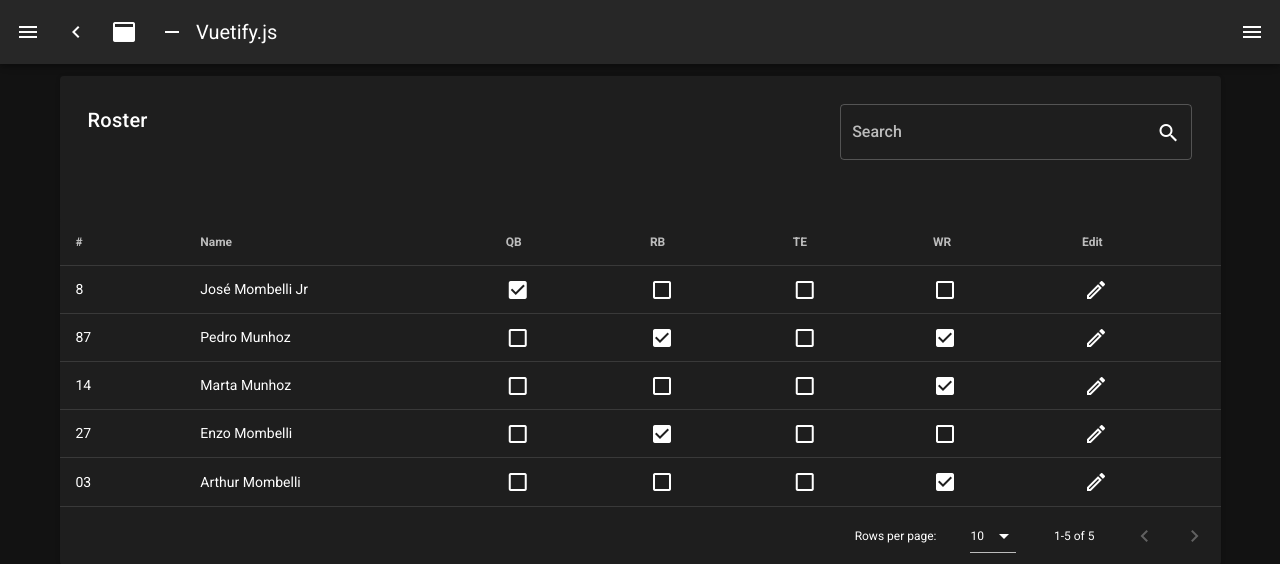
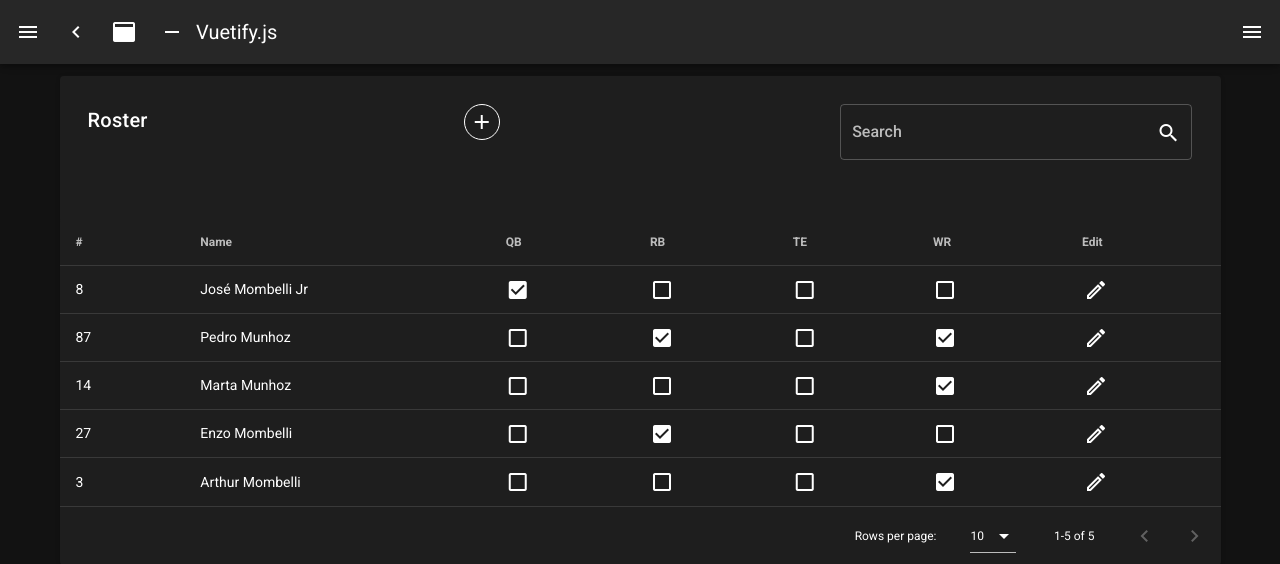
Before and after one commit to pedr-munhoz/football-manager-web-app, a Nuxt app: page /roster in a window 1280 px wide. Shown: the top 564 px of the page. Built offline with nearby package versions, Linux system fonts and the light colour scheme.

Commit message:
PlayerDialog suports both create and update

```diff
--- a/components/PlayerDialog.vue
+++ b/components/PlayerDialog.vue
@@ -1,13 +1,17 @@
 <template>
   <v-dialog v-model="dialog" width="640px">
     <template #activator="{ on }">
-      <v-btn icon small v-on="on">
+      <v-btn v-if="editMode" icon small v-on="on">
         <v-icon>mdi-pencil-outline</v-icon>
+      </v-btn>
+      <v-btn v-else icon outlined v-on="on">
+        <v-icon>mdi-plus</v-icon>
       </v-btn>
     </template>
     <v-card>
+      <v-form @submit.prevent="confirm()">
         <v-card-title>
-        Edit player
+          {{ editMode ? 'Edit player' : 'Create Player' }}
           <v-spacer />
           <v-btn small color="red" icon @click="close()">
             <v-icon>mdi-close-thick</v-icon>
@@ -20,10 +24,11 @@
         </v-card-text>
         <v-card-actions>
           <v-spacer />
-        <v-btn outlined @click="confirm()">
+          <v-btn type="submit" outlined>
             <v-icon>mdi-check-bold</v-icon>
           </v-btn>
         </v-card-actions>
+      </v-form>
     </v-card>
   </v-dialog>
 </template>
@@ -35,13 +40,18 @@ export default {
   props: {
     oldName: {
       type: String,
-      required: true,
+      required: false,
       default: '',
     },
     oldNumber: {
       type: String,
+      required: false,
+      default: '',
+    },
+    editMode: {
+      type: Boolean,
       required: true,
-      default: '',
+      default: true,
     },
   },
 
@@ -52,18 +62,24 @@ export default {
   }),
 
   mounted() {
-    this.name = this.oldName
-    this.number = this.oldNumber
+    this.name = this.oldName;
+    this.number = this.oldNumber;
   },
 
   methods: {
     close() {
-      this.dialog = false
+      this.dialog = false;
     },
     confirm() {
-      this.$emit('update', { name: this.name, number: this.number })
-      this.close()
+      this.$emit('confirm', { name: this.name, number: this.number });
+
+      if (!this.editMode) {
+        this.name = '';
+        this.number = '';
+      }
+
+      this.close();
     },
   },
-}
+};
 </script>
--- a/pages/roster.vue
+++ b/pages/roster.vue
@@ -4,7 +4,9 @@
       <v-container>
         <v-row>
           <v-col>Roster</v-col>
-          <v-col />
+          <v-col>
+            <player-dialog :edit-mode="false" @confirm="create($event)" />
+          </v-col>
           <v-col>
             <v-text-field
               v-model="dataTable.search"
@@ -18,7 +20,7 @@
     </v-card-title>
     <v-data-table
       :headers="dataTable.headers"
-      :items="fields"
+      :items="players"
       :search="dataTable.search"
     >
       <template #item.isQb="{ item }">
@@ -37,7 +39,8 @@
         <player-dialog
           :old-name="item.name"
           :old-number="item.number"
-          @update="update(item, $event)"
+          edit-mode
+          @confirm="update(item, $event)"
         />
       </template>
     </v-data-table>
@@ -45,7 +48,7 @@
 </template>
 
 <script>
-import PlayerDialog from '@/components/PlayerDialog.vue'
+import PlayerDialog from '@/components/PlayerDialog.vue';
 
 export default {
   components: {
@@ -65,13 +68,9 @@ export default {
       ],
       search: '',
     },
-  }),
-
-  computed: {
-    fields() {
-      return [
+    players: [
       {
-          id: '1',
+        id: 1,
         number: '8',
         name: 'José Mombelli Jr',
         isQb: true,
@@ -80,7 +79,7 @@ export default {
         isWr: false,
       },
       {
-          id: '2',
+        id: 2,
         number: '87',
         name: 'Pedro Munhoz',
         isQb: false,
@@ -89,7 +88,7 @@ export default {
         isWr: true,
       },
       {
-          id: '3',
+        id: 3,
         number: '14',
         name: 'Marta Munhoz',
         isQb: false,
@@ -98,7 +97,7 @@ export default {
         isWr: true,
       },
       {
-          id: '4',
+        id: 4,
         number: '27',
         name: 'Enzo Mombelli',
         isQb: false,
@@ -107,25 +106,43 @@ export default {
         isWr: false,
       },
       {
-          id: '5',
-          number: '03',
+        id: 5,
+        number: '3',
         name: 'Arthur Mombelli',
         isQb: false,
         isRb: false,
         isTe: false,
         isWr: true,
       },
-      ]
+    ],
+  }),
+
+  computed: {
+    fields() {
+      return this.players;
     },
   },
 
   methods: {
     update(item, event) {
-      item.number = event.number
-      item.name = event.name
+      item.number = event.number;
+      item.name = event.name;
+    },
+
+    create(event) {
+      const newPlayer = {
+        id: this.players.length + 1,
+        number: event.number,
+        name: event.name,
+        isQb: false,
+        isRb: false,
+        isTe: false,
+        isWr: false,
+      };
+      this.players.push(newPlayer);
     },
   },
-}
+};
 </script>
 
 <style>
```
Lines whose indentation alone changed are shown as unchanged.
